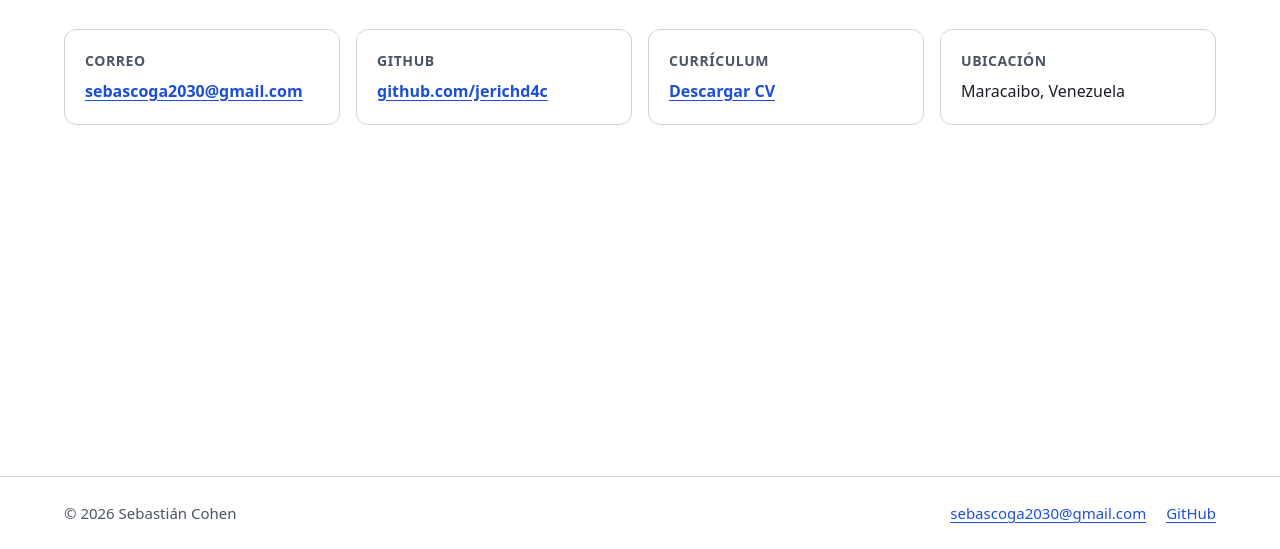
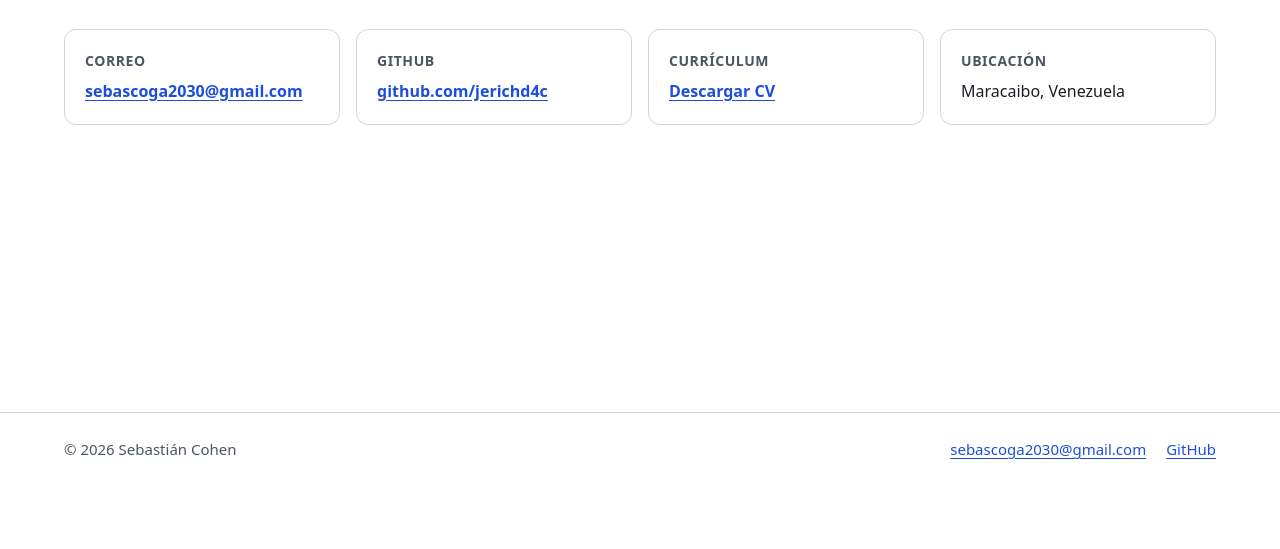
Before and after one commit to jerichd4c/portfolio, an Astro site: page /contacto in a window 1280 px wide. Shown: the part 251-800 px from the top of the page. Built offline with nearby package versions, Linux system fonts and the light colour scheme; Astro itself is replaced by a stand-in of ours.

Commit message:
fix: keep footer links clear of the netlify badge

```diff
--- a/src/components/AppFooter.astro
+++ b/src/components/AppFooter.astro
@@ -42,7 +42,8 @@ const year = new Date().getFullYear();
     align-items: center;
     justify-content: space-between;
     gap: 0.75rem 1.5rem;
-    padding-block: 1.5rem;
+    /* Extra bottom space so the badge Netlify injects (fixed, ~64px tall) never covers the links */
+    padding-block: 1.5rem 5.5rem;
   }
 
   .footer-links {
```
